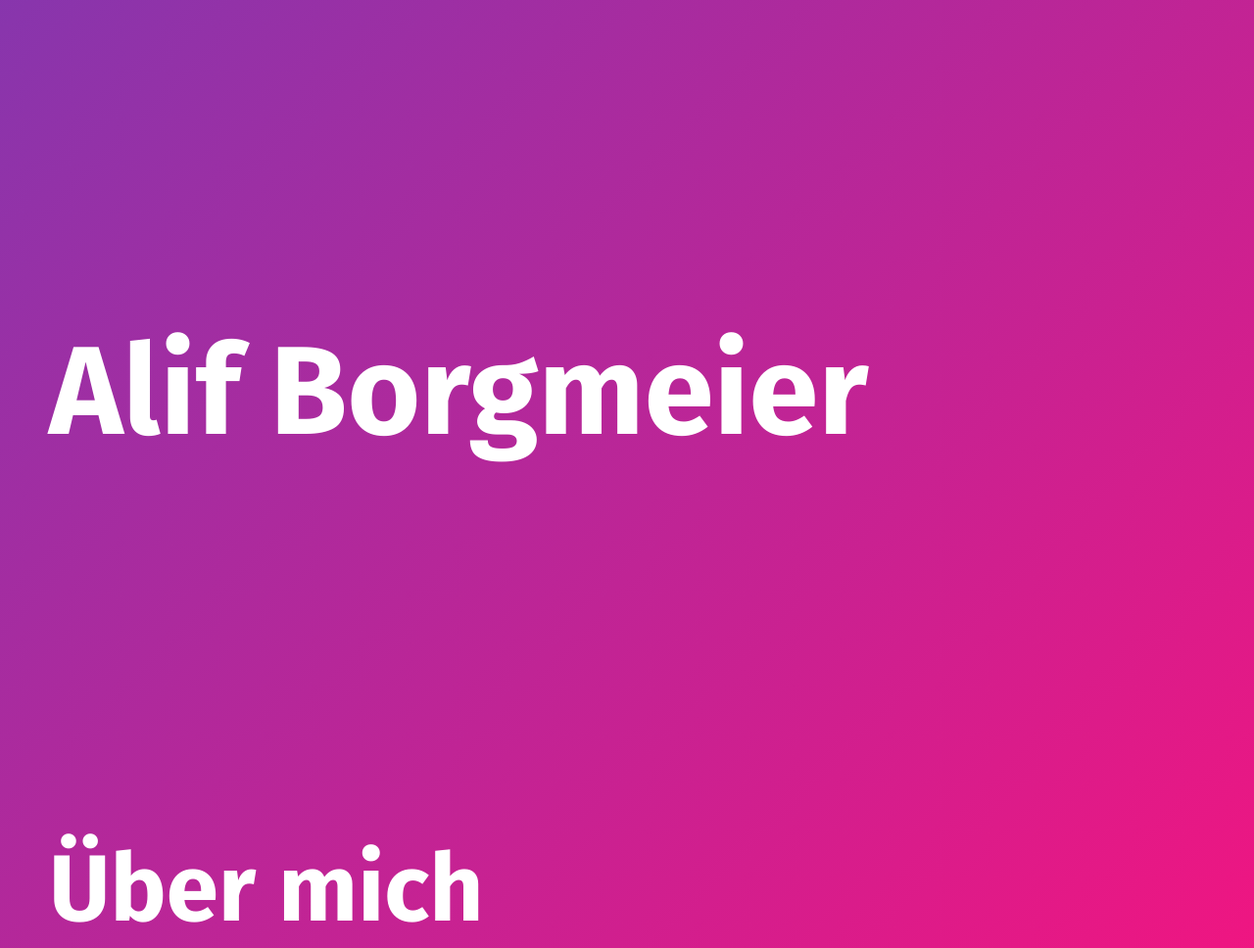
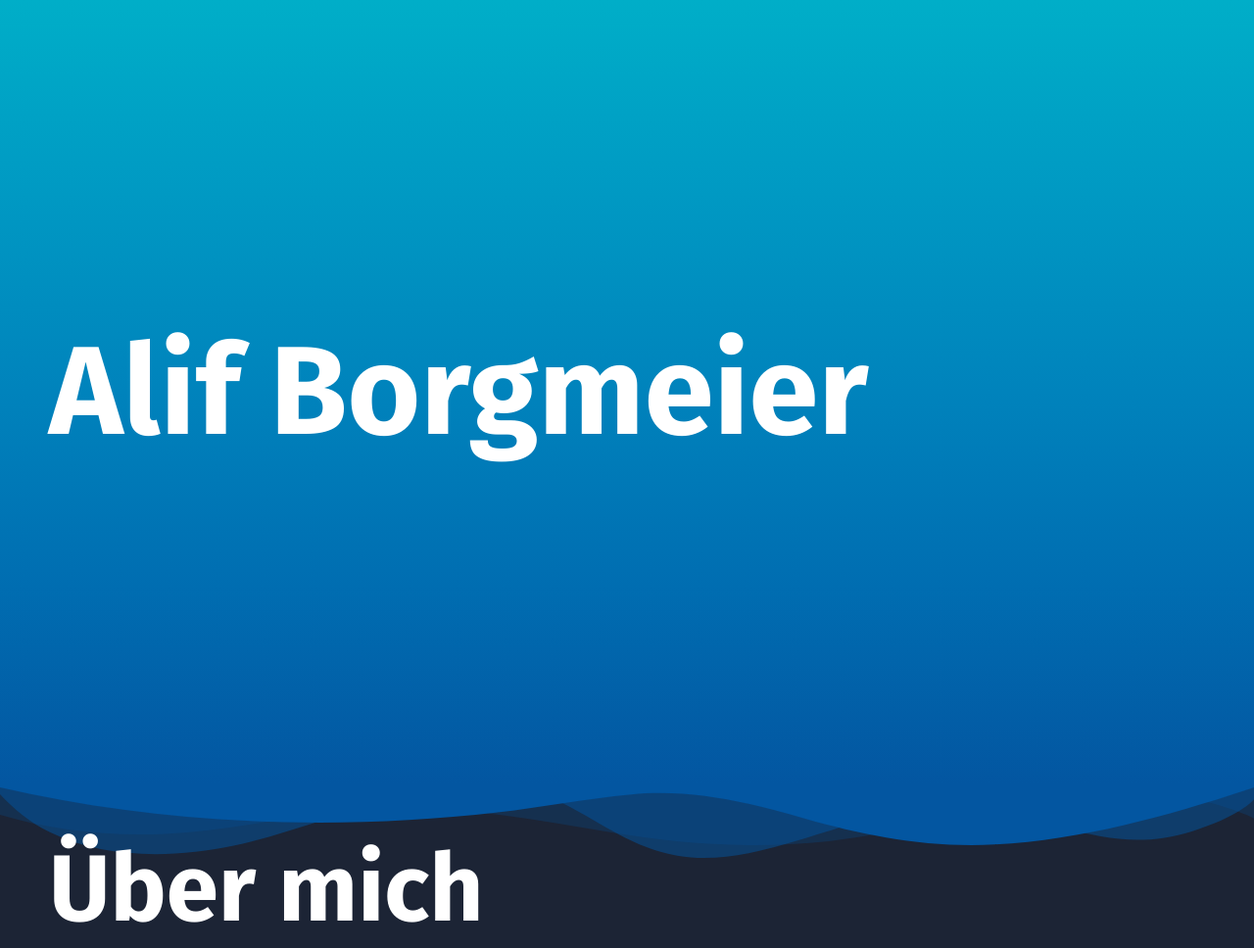
Before and after one commit to AlifB/alifb.github.io, a plain HTML site: page index.html in a window 1280 px wide. Shown: the top 968 px of the page at 98% size. Drawn offline with Linux system fonts and the light colour scheme.

Commit message:
update hero

```diff
--- a/css/anim.css
+++ b/css/anim.css
@@ -6,47 +6,6 @@
   --anim-delay-zeitraum: 150ms;
   --anim-duration-zeitraum: 200ms;
 }
-
-/*
-    Animationen Shapes
-*/
-/* .shape-1 {
-    animation-name: zeitraum-blend-in;
-    animation-duration: 3000ms;
-    animation-timing-function: ease-in-out;
-    animation-fill-mode: forwards;
-}
-
-.shape-2 {
-    animation-name: zeitraum-blend-in, shape-2-movement;
-    animation-duration: 3000ms, 4500ms;
-    animation-timing-function: ease-in-out;
-    animation-direction: alternate-reverse, alternate;
-    animation-iteration-count: infinite;
-}
-
-.shape-3 {
-    animation-name: shape-3-movement;
-    animation-duration: 15000ms;
-    animation-timing-function: linear;
-    animation-iteration-count: infinite;
-}
-
-.shape-4 {
-    animation-name: shape-4-movement;
-    animation-duration: 8000ms;
-    animation-direction: alternate;
-    animation-timing-function: ease-in-out;
-    animation-iteration-count: infinite;
-}
-
-.shape-5 {
-    animation-name: shape-5-movement;
-    animation-duration: 20000ms;
-    animation-direction: alternate-reverse;
-    animation-timing-function: ease-in-out;
-    animation-iteration-count: infinite;
-} */
 
 @keyframes gradient-animation {
   0% {
@@ -226,46 +185,6 @@
   }
 }
 
-@keyframes shape-2-movement {
-  0% {
-    transform: translate(0, 0);
-  }
-
-  100% {
-    transform: translate(75%, 5%);
-  }
-}
-
-@keyframes shape-3-movement {
-  0% {
-    transform: rotate(0deg);
-  }
-
-  100% {
-    transform: rotate(360deg);
-  }
-}
-
-@keyframes shape-4-movement {
-  0% {
-    transform: scale(1);
-  }
-
-  100% {
-    transform: scale(1.75);
-  }
-}
-
-@keyframes shape-5-movement {
-  0% {
-    transform: translateX(-100%);
-  }
-
-  100% {
-    transform: translateX(0%);
-  }
-}
-
 /*
     Name animation
 */
--- a/css/style.css
+++ b/css/style.css
@@ -7,10 +7,10 @@ body {
     margin: 0;
     padding: 0;
     color: #FFF;
+    background: #1C2435;
     font-family: Fira Sans, sans-serif;
     font-style: normal;
     line-height: normal;
-    background: #1C2435;
 }
 
 header {
@@ -45,102 +45,34 @@ header .logo img {
 }
 
 main {
+    display: flex;
+    flex-direction: column;
     position: relative;
     margin: auto;
-    max-width: 1280px;
     height: 100%;
 }
 
 section {
     position: relative;
     min-height: 100vh;
+    max-width: 1280px;
     padding: 50px;
+    margin: auto;
 }
 
-.blur {
+.divider-container {
+    position: relative;
+    width: 100%;
+}
+
+.hero-bg {
     position: absolute;
     top: 0;
     left: 0;
-    right: 0;
-    bottom: 0;
-    z-index: -10;
-    background: linear-gradient(135deg, #1b57da, #f7137e, #3c83f5);
-    background-size: 200% 200%;
-    animation: gradient-animation 25s ease-in-out infinite;
+    width: 100%;
+    height: 100vh;
+    background-image: linear-gradient(to bottom, #00aec8, #0099c3, #0083bc, #006db1, #0356a1);
 }
-
-/* .blur {
-    position: absolute;
-    background: rgba(0, 0, 0, 0.01);
-    backdrop-filter: blur(350px);
-    -webkit-backdrop-filter: blur(350px);
-    top: 0;
-    left: 0;
-    right: 0;
-    bottom: 0;
-    z-index: -10;
-} */
-
-.shape.hidden {
-    visibility: hidden;
-}
-
-/* .shape-1 {
-    position: absolute;
-    left: calc(-1 * 750px / 2);
-    top: calc(50% - 750px / 2);
-    width: 750px;
-    height: 750px;
-    background: #00A3FF;
-    z-index: -20;
-    border-radius: 120px;
-}
-
-.shape-2 {
-    position: absolute;
-    left: calc(-1 * 450px / 2 + 750px / 2);
-    top: calc(50% - 600px / 2 + 650px / 2);
-    width: 450px;
-    height: 600px;
-    background: #6100FF;
-    border-radius: 200px 200px 75px 75px;
-    z-index: -20;
-}
-
-.shape-3 {
-    position: absolute;
-    left: 0;
-    top: 50%;
-    width: 450px;
-    height: 850px;
-    transform: rotate(-65deg);
-    border-radius: 75px;
-    background: #06F;
-    z-index: -20;
-}
-
-.shape-4 {
-    position: absolute;
-    right: 15%;
-    top: 50%;
-    width: 575px;
-    height: 750px;
-    transform: rotate(-45deg);
-    border-radius: 100%;
-    background: #F53B7E;
-    z-index: -20;
-}
-
-.shape-5 {
-    position: absolute;
-    right: 10%;
-    bottom: 10%;
-    width: 600px;
-    height: 600px;
-    z-index: -20;
-    border-radius: 100%;
-    background-color: #16FF02;
-} */
 
 .name {
     display: flex;
@@ -168,6 +100,26 @@ section {
     position: fixed;
     top: 0;
     padding: 0 50px;
+}
+
+.wave {
+    position: absolute;
+    top: 0;
+    left: 0;
+    width: 100vw;
+    overflow: hidden;
+    line-height: 0;
+}
+
+.wave svg {
+    position: relative;
+    display: block;
+    width: calc(100% + 1.3px);
+    height: 83px;
+}
+
+.wave .shape-fill {
+    fill: #0356a1;
 }
 
 .ueber-mich {
@@ -302,6 +254,7 @@ section {
 .kontakt {
     display: flex;
     flex-direction: column;
+    width: 100%;
 }
 
 .kontakt h2 {
--- a/index.html
+++ b/index.html
@@ -15,7 +15,7 @@
 </head>
 
 <body>
-    <div class="blur"></div>
+    <div class="background"></div>
     <header>
         <div class="header-container">
             <div class="logo">
@@ -24,13 +24,20 @@
         </div>
     </header>
     <main>
+        <div class="hero-bg"></div>
         <section class="name">
             <div class="name-container">
                 <h1>Alif Borgmeier</h1>
             </div>
-            <!-- <div class="shape-1 shape"></div> -->
-            <!-- <div class="shape-2 shape"></div> -->
         </section>
+        <div class="divider-container">
+            <div class="wave">
+                <svg data-name="Layer 1" xmlns="http://www.w3.org/2000/svg" viewBox="0 0 1200 120" preserveAspectRatio="none">
+                    <path d="M0,0V46.29c47.79,22.2,103.59,32.17,158,28,70.36-5.37,136.33-33.31,206.8-37.5C438.64,32.43,512.34,53.67,583,72.05c69.27,18,138.3,24.88,209.4,13.08,36.15-6,69.85-17.84,104.45-29.34C989.49,25,1113-14.29,1200,52.47V0Z" opacity=".25" class="shape-fill"></path>
+                    <path d="M0,0V15.81C13,36.92,27.64,56.86,47.69,72.05,99.41,111.27,165,111,224.58,91.58c31.15-10.15,60.09-26.07,89.67-39.8,40.92-19,84.73-46,130.83-49.67,36.26-2.85,70.9,9.42,98.6,31.56,31.77,25.39,62.32,62,103.63,73,40.44,10.79,81.35-6.69,119.13-24.28s75.16-39,116.92-43.05c59.73-5.85,113.28,22.88,168.9,38.84,30.2,8.66,59,6.17,87.09-7.5,22.43-10.89,48-26.93,60.65-49.24V0Z" opacity=".5" class="shape-fill"></path>
+                    <path d="M0,0V5.63C149.93,59,314.09,71.32,475.83,42.57c43-7.64,84.23-20.12,127.61-26.46,59-8.63,112.48,12.24,165.56,35.4C827.93,77.22,886,95.24,951.2,90c86.53-7,172.46-45.71,248.8-84.81V0Z" class="shape-fill"></path>
+                </svg>
+            </div>
             <section class="ueber-mich">
                 <h2>Über mich</h2>
                 <div class="infos">
@@ -47,8 +54,8 @@
                             src="assets/images/spotify-stats-screenshot.png"
                             alt="Bildschirmaufnahme von meiner Spotify-Statiskik Seite" title="Zu SpotifyStats"></a>
                 </div>
-            <!-- <div class="shape-3 shape"></div> -->
             </section>
+        </div>
         <section class="erfahrungen">
             <h2>Erfahrungen</h2>
             <div class="jahr">
@@ -105,7 +112,6 @@
                     </p>
                 </div>
             </div>
-            <!-- <div class="shape-4 shape"></div> -->
         </section>
         <section class="kontakt">
             <h2>Kontakt</h2>
@@ -136,7 +142,6 @@
                     </div>
             </div>
             </a>
-            <!-- <div class="shape-5 shape"></div> -->
         </section>
     </main>
     <script src="js/anim.js"></script>
```
Lines whose indentation alone changed are shown as unchanged.
